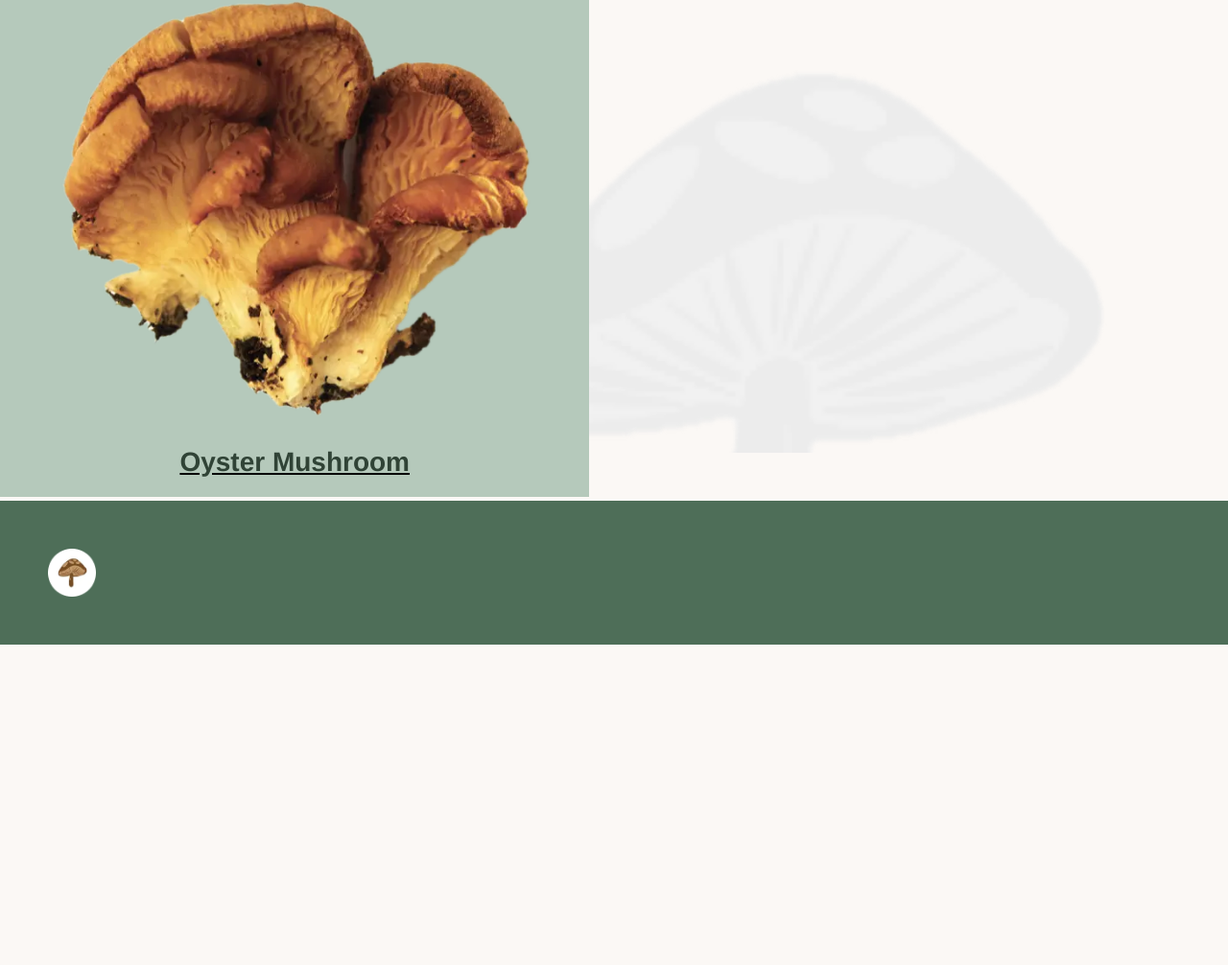
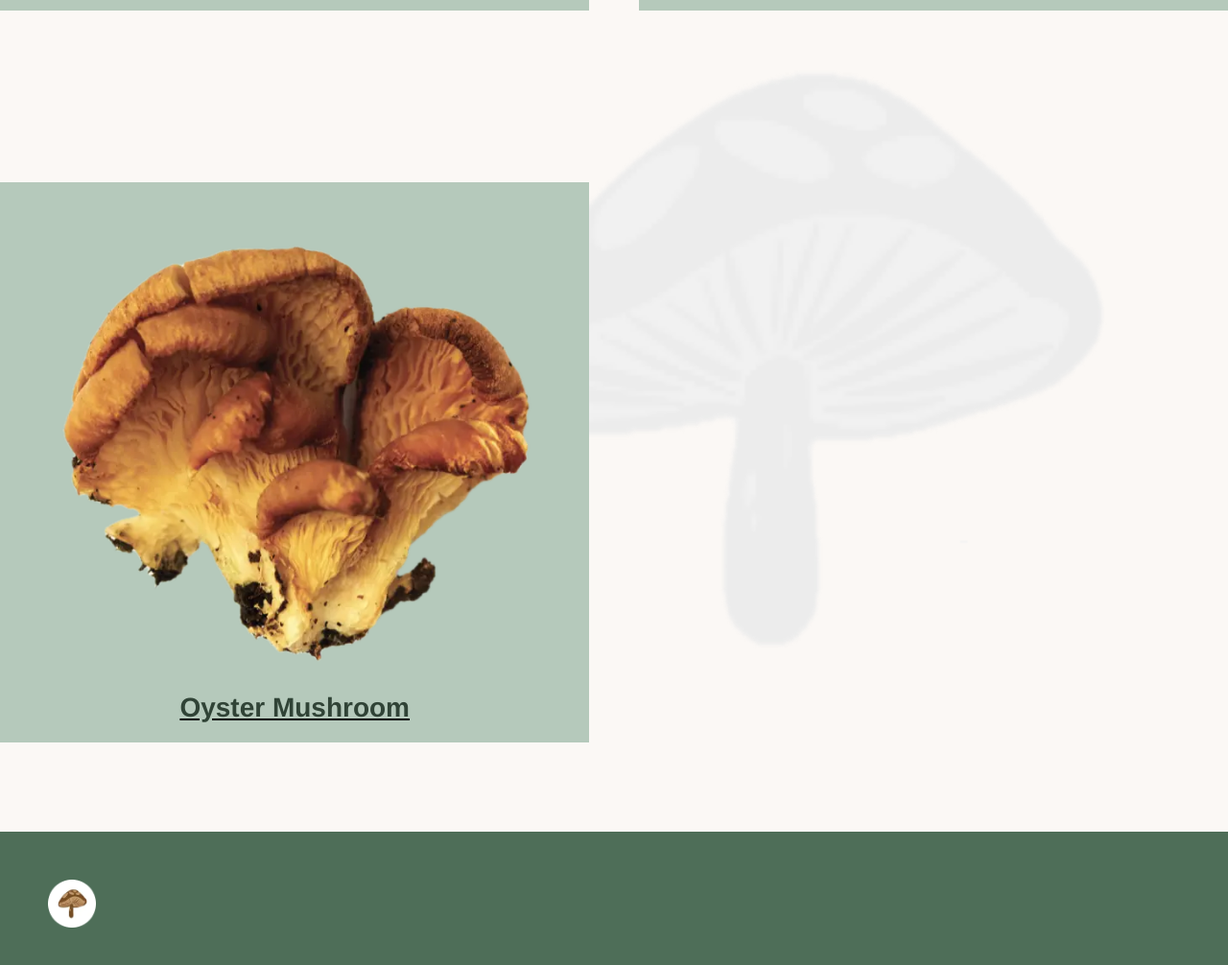
Before and after one commit to veah0002/vildmad, a plain HTML site: page produktliste.html in a window 1280 px wide. Shown: the part 956-1962 px from the top of the page at 96% size. Before the commit the page ends 1628 px from the top, so only its background shows below. Drawn offline with Linux system fonts and the light colour scheme.

Commit message:
fin justeringer

```diff
--- a/css/generel.css
+++ b/css/generel.css
@@ -68,7 +68,7 @@ a:hover {
   background-color: #4e6e58;
   color: white;
   padding: 50px;
-  margin-top: 50px;
+  margin-top: 150px;
 }
 
 @media (min-width: 800px) {}
--- a/css/produktliste.css
+++ b/css/produktliste.css
@@ -13,6 +13,7 @@ main {
     background-color: black;
     background-color: #b5c9bb;
     padding: 20px;
+    margin-top: 20%;
 }
 
 img {
```
